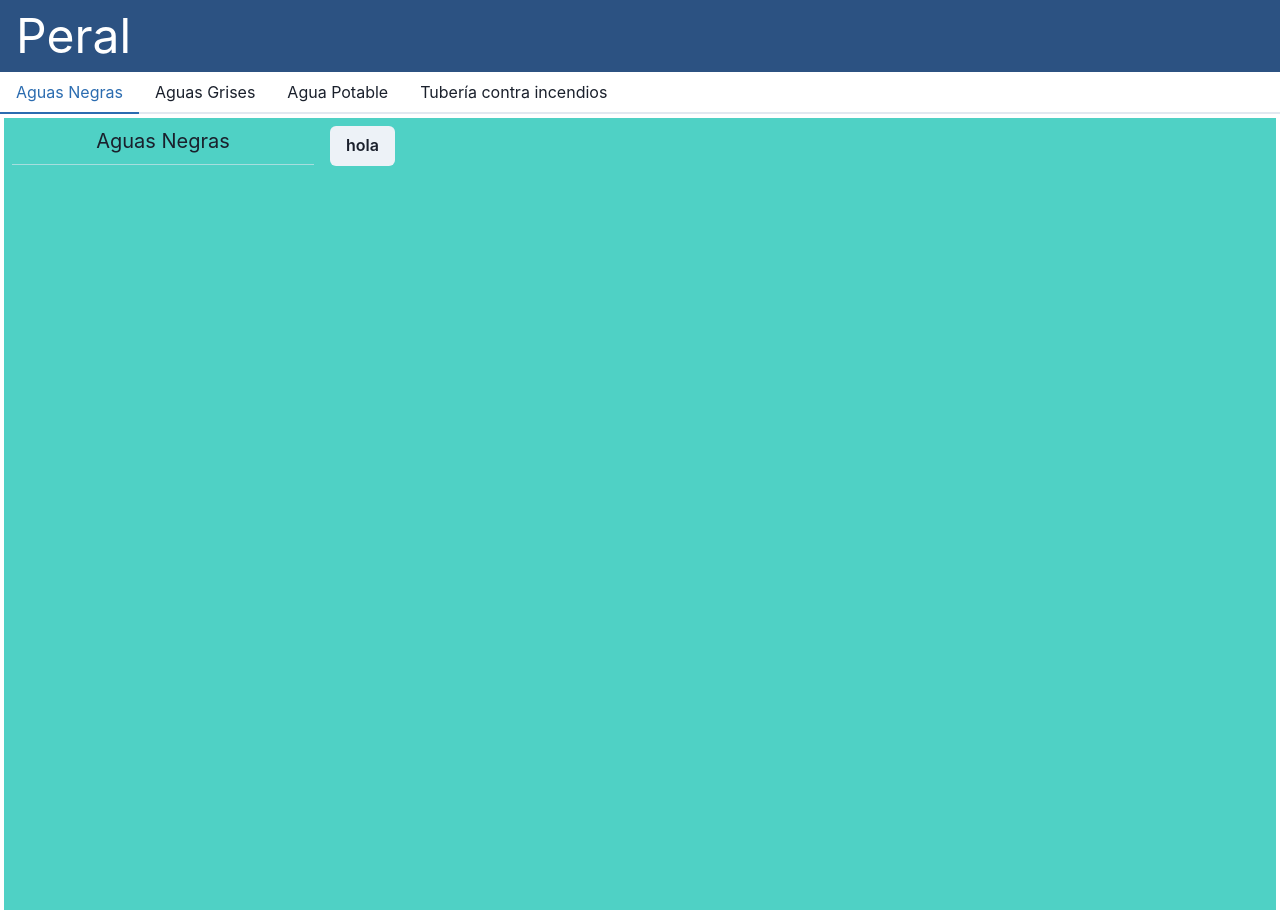
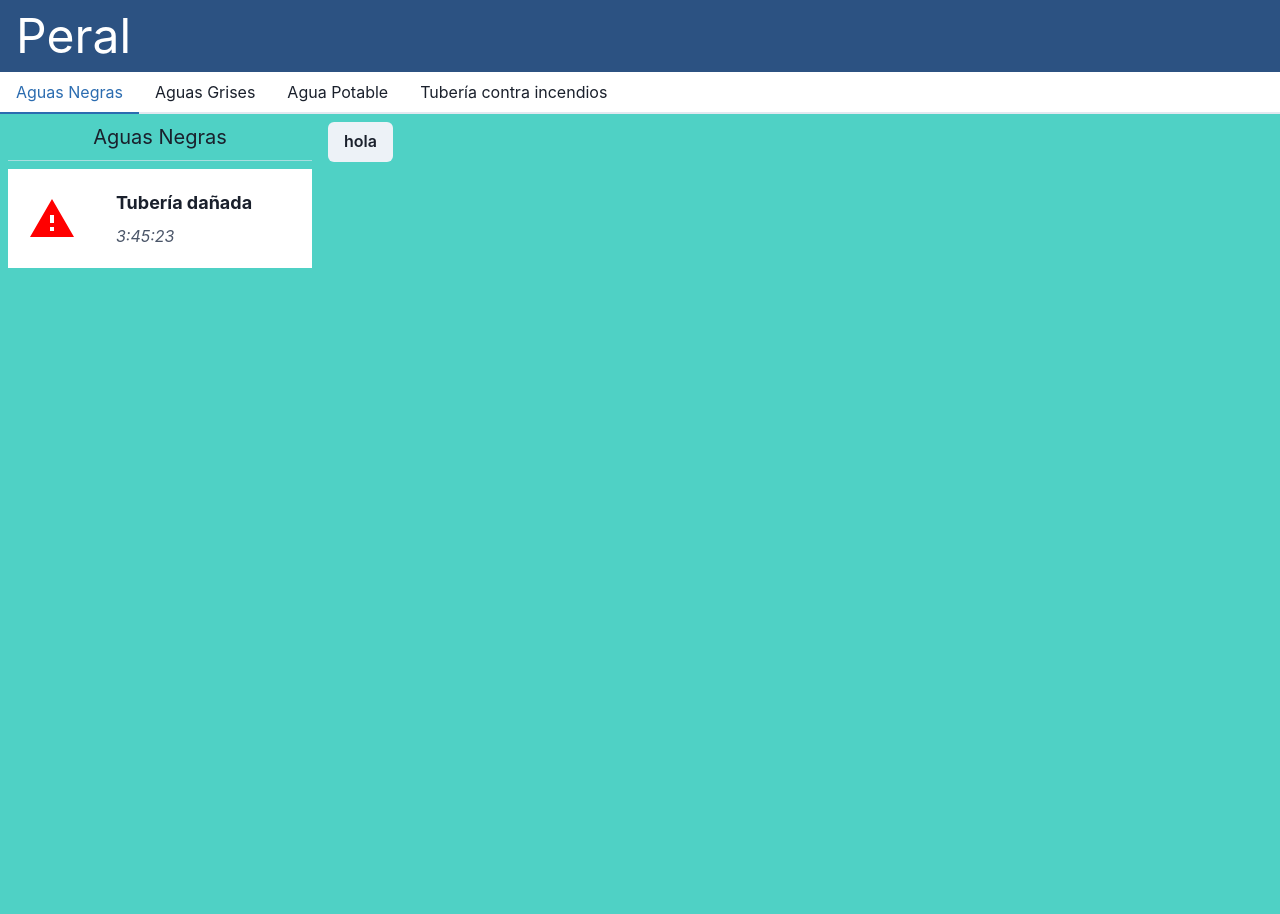
Before and after one commit to Jdelbarcogarza/peral-frontend, a Next.js app: page /dashboard in a window 1280 px wide. Built offline with nearby package versions, Linux system fonts and the light colour scheme.

Commit message:
se quitó padding de contenedor

```diff
--- a/pages/dashboard.js
+++ b/pages/dashboard.js
@@ -43,13 +43,17 @@ export default function dashboard() {
           <TabPanels height={'100%'}>
 
 
-            <TabPanel height={'100vh'} p={1}>
+            <TabPanel height={'100vh'} p={0}>
 
               <ContentLayout>
 
                 <Grid templateColumns={'repeat(12, 1fr)'} gap={4}>
                   <GridItem colSpan={3}>
-                    <SideBar name={tabOneName}/>
+                    <SideBar name={tabOneName}>
+                    {/** TODO: Aquí va la lógica de negocio para poner todas las notificaciones */}
+                      <Notification status={'Tubería dañada'} time={'3:45:23'}/>
+
+                    </SideBar>
                   </GridItem>
 
                 {/** Cuerpo de la vista */}
```
